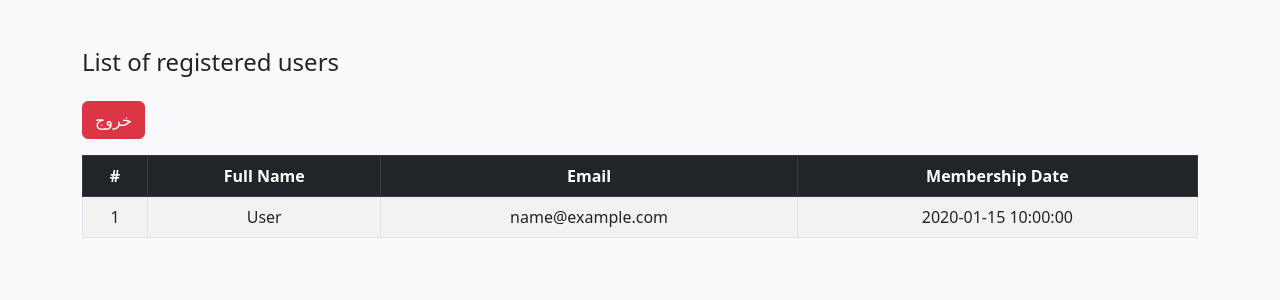
After one commit to ShakibRamez/php-final-project, a PHP site: page /admin_panel.php in a window 1280 px wide. The commit adds this page. Shown: the top 300 px of the page. Run offline with PHP 8.4, Linux system fonts and the light colour scheme; the visitor is signed in with stand-in values (Sample User, id 1); tables that the repository leaves empty or names only in its code hold one stand-in row (values such as "Sample post").

Commit message:
admin panel created

```diff
--- a/admin_login.php
+++ b/admin_login.php
@@ -21,7 +21,7 @@ if ($_SERVER["REQUEST_METHOD"] === "POST") {
 ?>
 
 <!DOCTYPE html>
-<html lang="fa">
+<html lang="en">
 <head>
   <meta charset="UTF-8">
   <meta name="viewport" content="width=device-width, initial-scale=1">
--- /dev/null
+++ b/admin_panel.php
@@ -0,0 +1,50 @@
+<?php
+session_start();
+require 'db.php';
+
+if (!isset($_SESSION['admin'])) {
+    header("Location: admin_login.php");
+    exit();
+}
+
+$stmt = $pdo->query("SELECT * FROM users ORDER BY created_at DESC");
+$users = $stmt->fetchAll();
+?>
+
+<!DOCTYPE html>
+<html lang="en">
+<head>
+  <meta charset="UTF-8">
+  <meta name="viewport" content="width=device-width, initial-scale=1">
+  <title>Admin Panel</title>
+  <link href="https://cdn.jsdelivr.net/npm/bootstrap@5.3.0/dist/css/bootstrap.rtl.min.css" rel="stylesheet">
+</head>
+<body class="bg-light">
+<div class="container mt-5">
+  <h4 class="mb-4">List of registered users</h4>
+  <a href="logout.php" class="btn btn-danger mb-3">خروج</a>
+  <div class="table-responsive">
+    <table class="table table-bordered table-striped text-center">
+      <thead class="table-dark">
+        <tr>
+          <th>#</th>
+          <th>Full Name</th>
+          <th>Email</th>
+          <th>Membership Date</th>
+        </tr>
+      </thead>
+      <tbody>
+        <?php foreach ($users as $user): ?>
+        <tr>
+          <td><?= $user['id']; ?></td>
+          <td><?= htmlspecialchars($user['fullname']); ?></td>
+          <td><?= htmlspecialchars($user['email']); ?></td>
+          <td><?= $user['created_at']; ?></td>
+        </tr>
+        <?php endforeach; ?>
+      </tbody>
+    </table>
+  </div>
+</div>
+</body>
+</html>
--- a/dashboard.php
+++ b/dashboard.php
@@ -8,7 +8,7 @@ $user = $_SESSION['user'];
 ?>
 
 <!DOCTYPE html>
-<html lang="fa">
+<html lang="en">
 <head>
   <meta charset="UTF-8">
   <meta name="viewport" content="width=device-width, initial-scale=1">
--- a/register.php
+++ b/register.php
@@ -17,7 +17,7 @@ if ($_SERVER["REQUEST_METHOD"] === "POST") {
 ?>
 
 <!DOCTYPE html>
-<html lang="fa">
+<html lang="en">
 <head>
   <meta charset="UTF-8">
   <meta name="viewport" content="width=device-width, initial-scale=1">
```
Also changed, not shown: index.php (+22 -1 lines).
